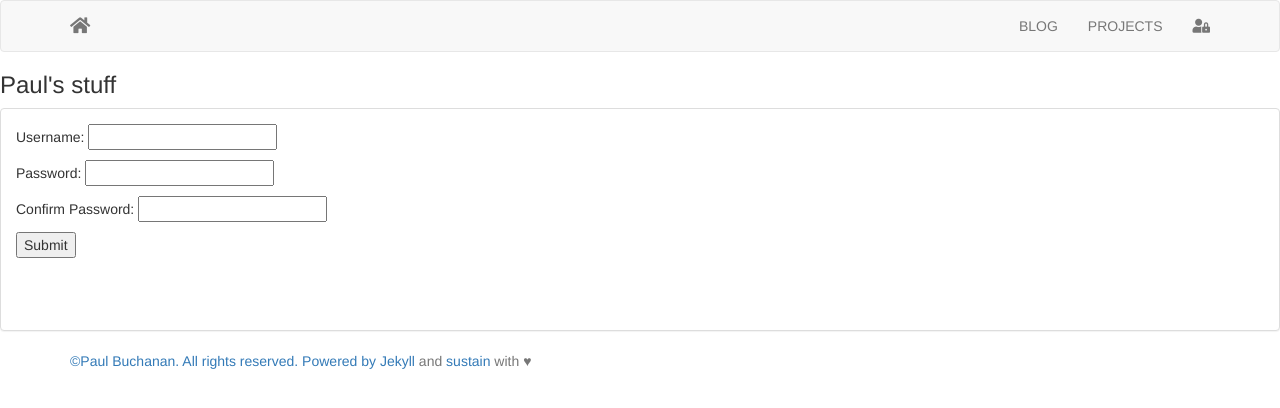
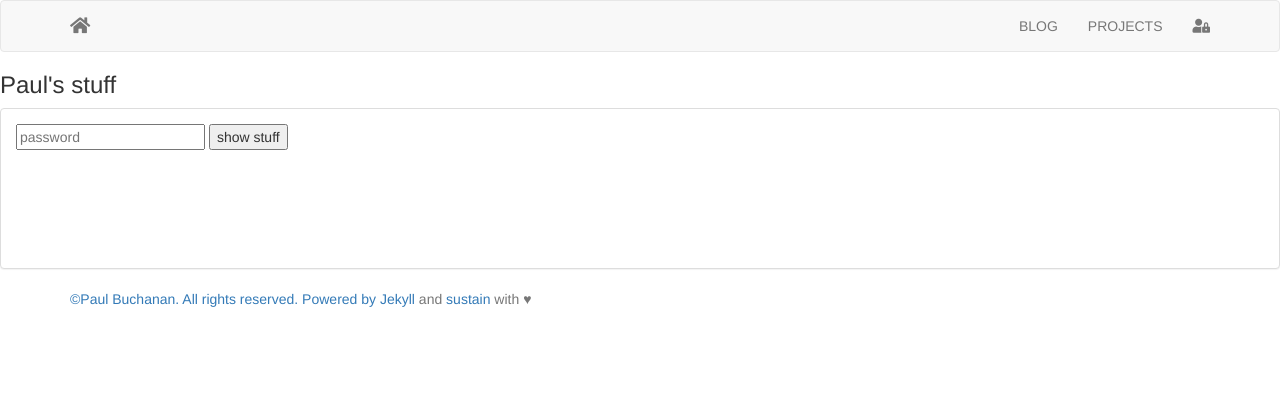
Before and after one commit to pa978ul/paulbuchanant9.com, a Jekyll site: the page built from Pauls_stuff1.html, in a window 1280 px wide. Shown: the top 408 px of the page. Built offline with Jekyll 4.4.1, drawn with Linux system fonts in a browser that asks for light colours; nearby versions of some CDN libraries; part of the change alters nothing that is shown.

Commit message:
Update Pauls_stuff.html

```diff
--- a/_includes/Pauls_stuff.html
+++ b/_includes/Pauls_stuff.html
@@ -2,75 +2,25 @@
   <div class="panel panel-default">
     <div class="panel-body">
       <script type="text/javascript">
+        function button_pressed() {
+          var box = document.getElementById("password_box");
 
-  function checkForm(form)
-  {
-    if(form.username.value == "") {
-      alert("Error: Username cannot be blank!");
-      form.username.focus();
-      return false;
-    }
-    re = /^\w+$/;
-    if(!re.test(form.username.value)) {
-      alert("Error: Username must contain only letters, numbers and underscores!");
-      form.username.focus();
-      return false;
-    }
-
-    if(form.pwd1.value != "" && form.pwd1.value == form.pwd2.value) {
-      if(form.pwd1.value.length < 6) {
-        alert("Error: Password must contain at least six characters!");
-        form.pwd1.focus();
-        return false;
-      }
-      if(form.pwd1.value == form.username.value) {
-        alert("Error: Password must be different from Username!");
-        form.pwd1.focus();
-        return false;
-      }
-      re = /[0-9]/;
-      if(!re.test(form.pwd1.value)) {
-        alert("Error: password must contain at least one number (0-9)!");
-        form.pwd1.focus();
-        return false;
-      }
-      re = /[a-z]/;
-      if(!re.test(form.pwd1.value)) {
-        alert("Error: password must contain at least one lowercase letter (a-z)!");
-        form.pwd1.focus();
-        return false;
-      }
-      re = /[A-Z]/;
-      if(!re.test(form.pwd1.value)) {
-        alert("Error: password must contain at least one uppercase letter (A-Z)!");
-        form.pwd1.focus();
-        return false;
-      }
-    } else {
-      alert("Error: Please check that you've entered and confirmed your password!");
-      form.pwd1.focus();
-      return false;
-    }
-
-    alert("You entered a valid password: " + form.pwd1.value);
-    return true;
-  }
-
-</script>
-
-<form ... onsubmit="return checkForm(this);">
-<p>Username: <input type="text" name="Paul2655"></p>
-<p>Password: <input type="password" name="Paul2005"></p>
-<p>Confirm Password: <input type="password" name="Paul2005"></p>
-<p><input type="submit"></p>
-</form>
-
-
-
-
+          if (box.value == '2005') {
+            // correct password, show stuff
+            var hidden = document.getElementById('hidden_container')
+            hidden.style.visibility = 'visible';
+          } else {
+            alert("Incorrect Password!")
+            // TODO: alert wrong password
+          }
+        }
+      </script>
+      <input type="text" id="password_box" placeholder="password">
+      <input value="show stuff" onclick="button_pressed()" type="button">
 
 
         <div id="hidden_container" style="visibility: hidden;">
+          <h3>links</h3>
           <h3> <a href="https://photos.app.goo.gl/PP5WF8sRZkL7KtcY8"><i class="fas fa-image"></i>
           </h3>
         </div>
```
